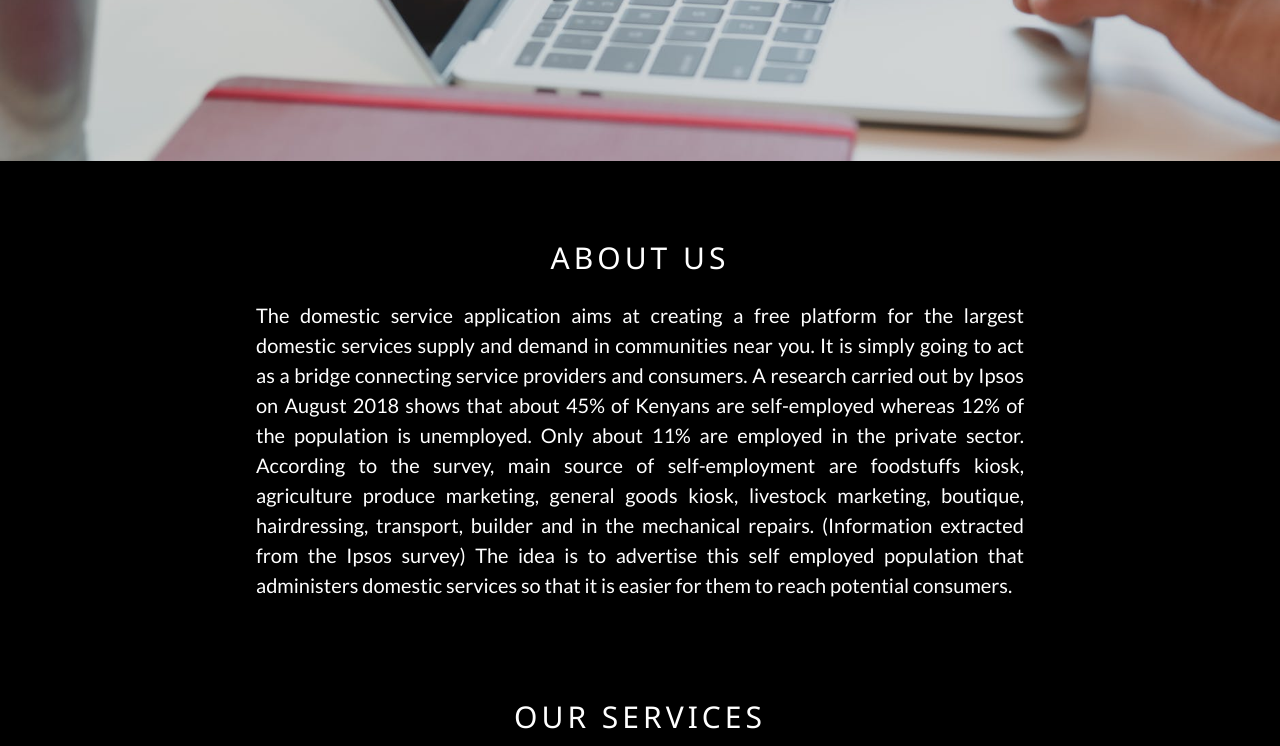
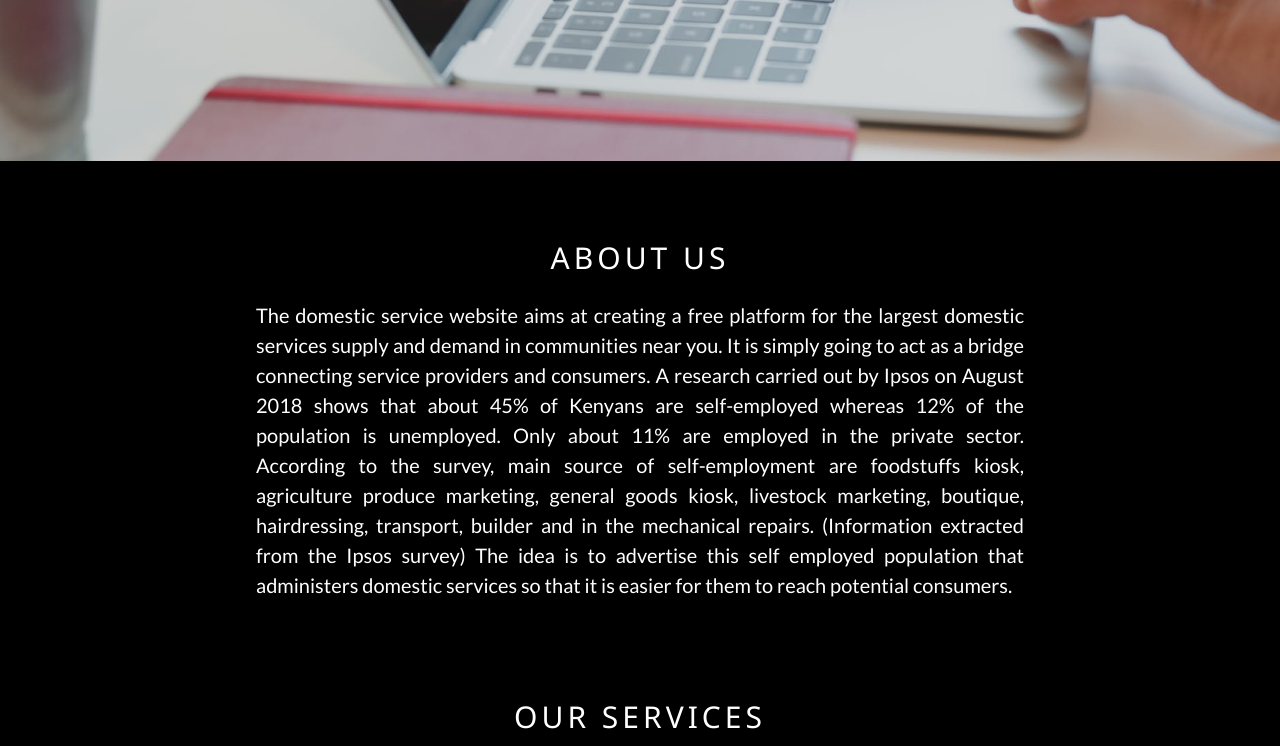
Before and after one commit to Neema2018/ZERO-SEVEN, a plain HTML site: page index.html in a window 1280 px wide. Shown: the part 522-1268 px from the top of the page. Drawn offline with nearby package versions, Linux system fonts and the light colour scheme.

Commit message:
modified index.html

```diff
--- a/index.html
+++ b/index.html
@@ -194,7 +194,7 @@ footer {
   <!-- About Us  -->
   <div id="about" class="w3-container w3-content w3-center w3-padding-64" style="max-width:800px" id="band">
     <h2 class="w3-wide">ABOUT US</h2>
-    <p class="w3-justify">The domestic service application aims at creating a free platform for the largest domestic services supply and demand in communities near you. It is simply going to act as a bridge connecting service providers and consumers.
+    <p class="w3-justify">The domestic service website aims at creating a free platform for the largest domestic services supply and demand in communities near you. It is simply going to act as a bridge connecting service providers and consumers.
       A research carried out by Ipsos on August 2018 shows that about 45% of Kenyans are self-employed whereas 12% of the population is unemployed. Only about 11% are employed in the private sector. According to the survey, main source of self-employment are foodstuffs kiosk, agriculture produce marketing, general goods kiosk, livestock marketing, boutique, hairdressing, transport, builder and in the mechanical repairs. (Information extracted from the Ipsos survey)
       The idea is to advertise this self employed population that administers domestic services so that it is easier for them to reach potential consumers.</p>
 
```
